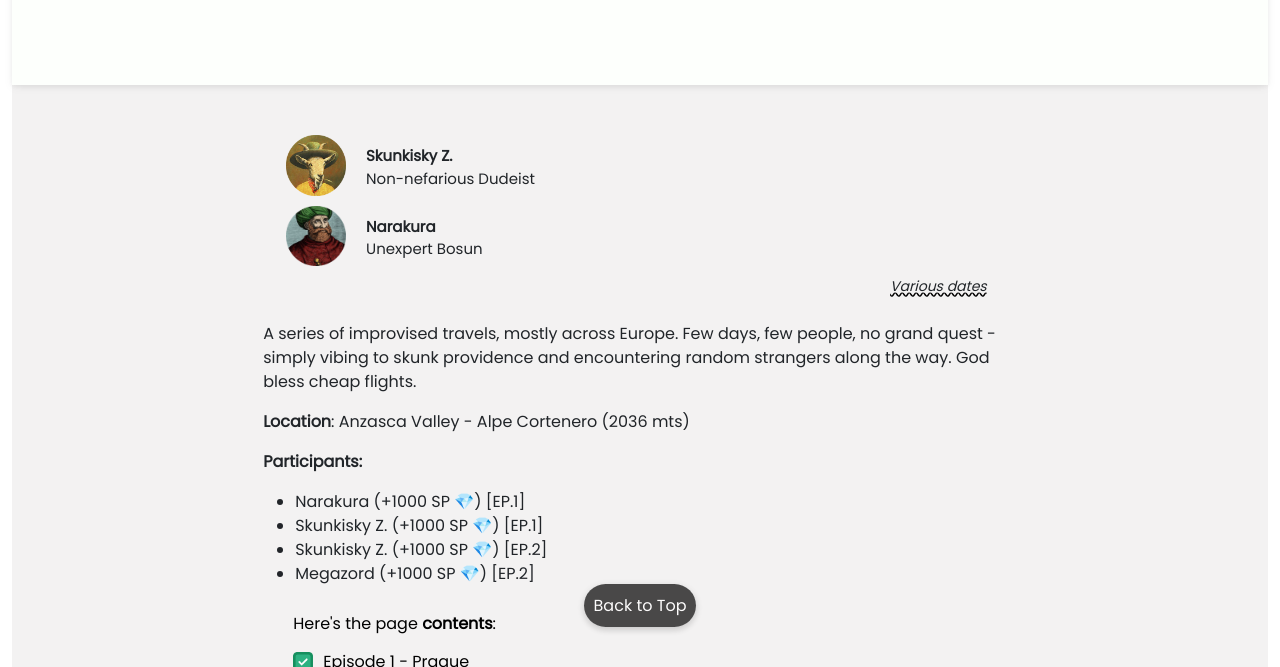
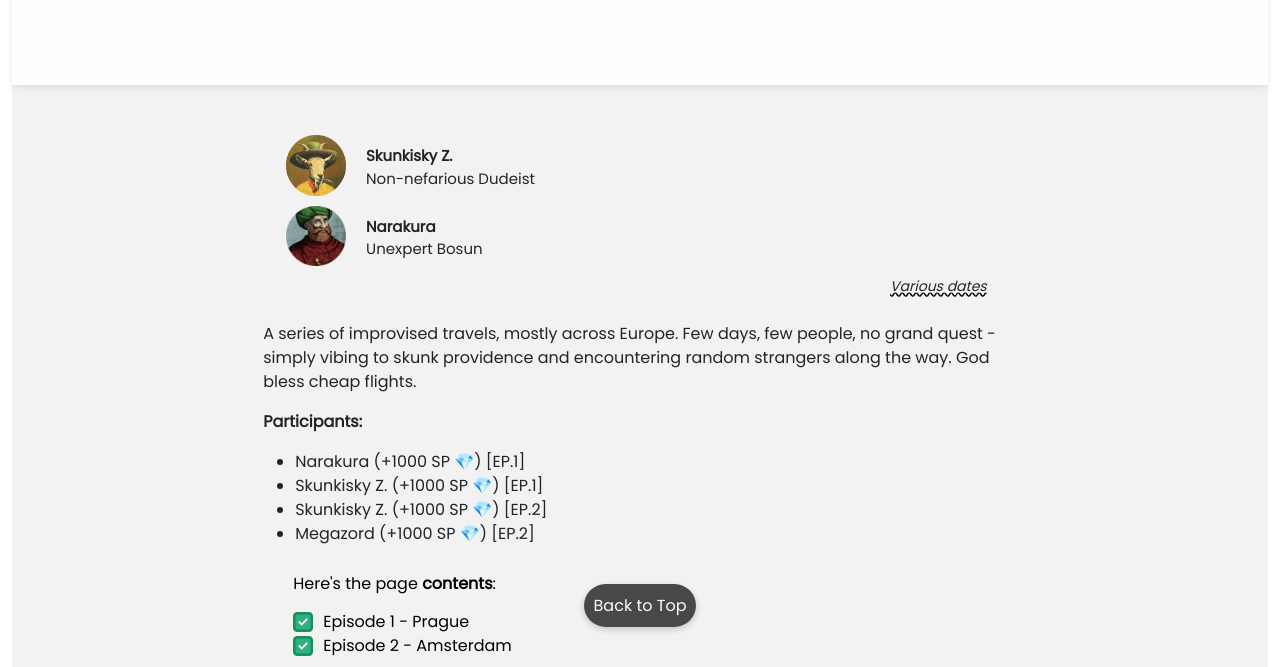
Before and after one commit to skunktroopers/skunktroopers, a plain HTML site: page pages/Skunk_Abroad_Saga/Skunk_Abroad_Saga.html in a window 1280 px wide. Shown: the part 153-820 px from the top of the page. Drawn offline with nearby package versions, Linux system fonts and the light colour scheme.

Commit message:
General fixes 07_01_2025

```diff
--- a/pages/Skunk_Abroad_Saga/Skunk_Abroad_Saga.html
+++ b/pages/Skunk_Abroad_Saga/Skunk_Abroad_Saga.html
@@ -72,7 +72,7 @@
                 <div id="date">Various dates</div>
                         <p>A series of improvised travels, mostly across Europe. Few days, few people, no grand quest - simply vibing to skunk providence and encountering random strangers along the way. God bless cheap flights.</p>
 
-                <p><strong>Location</strong>: Anzasca Valley -  Alpe Cortenero (2036 mts)</p>
+
                 <p><strong>Participants:</strong></p>
                 <ul>
                 <li>Narakura (+1000 SP 💎) [EP.1]</li>
```
